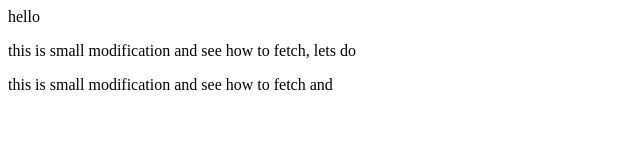
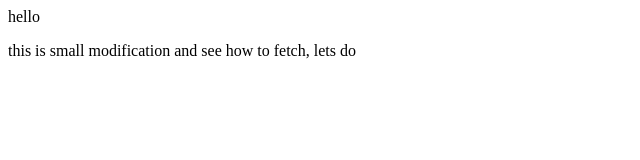
Before and after one commit to parameshwar-dunuka/client-static, a plain HTML site: page client-static/index2.html in a window 1280 px wide. Shown: the whole page, without its empty margins (0-640 px from the left). Drawn offline with Linux system fonts and the light colour scheme.

Commit message:
my changes

```diff
--- a/client-static/index2.html
+++ b/client-static/index2.html
@@ -1,5 +1,4 @@
 <html>
     <body>hello</body>
     <p>this is small modification and see how to fetch, lets do</p>
-    <p>this is small modification and see how to fetch and </p>
 </html>
```
